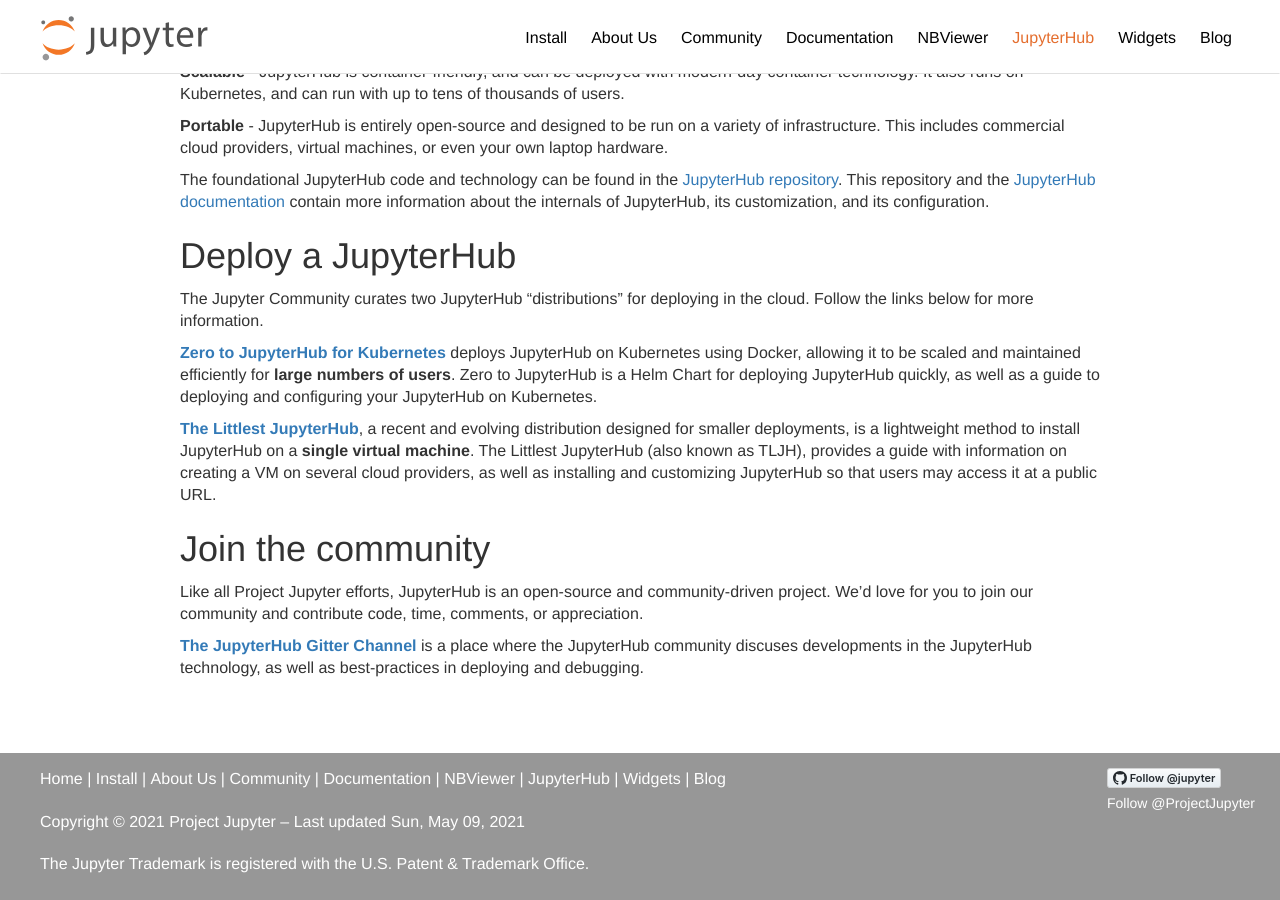
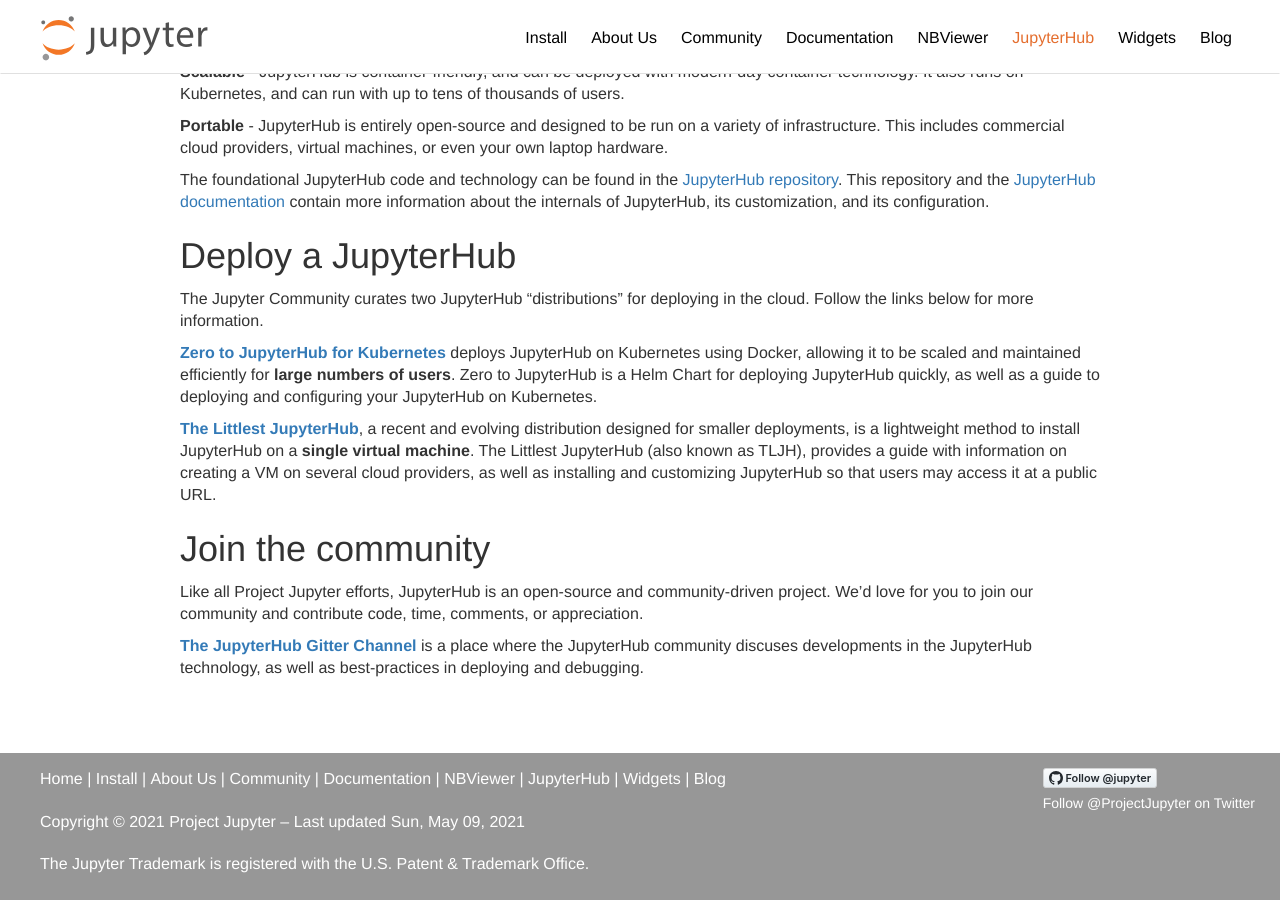
Before and after one commit to jupyter/jupyter.github.io, a Jekyll site: the page built from hub.md, in a window 1280 px wide and 900 px high, scrolled down 802 px. Built offline with Jekyll 4.4.1, drawn with Linux system fonts in a browser that asks for light colours; comment, search, counter and statistics services are not loaded; some of the changed lines change nothing that is shown.

Commit message:
Remove twitter Javascript.
1) it's tracking user.
2) it's partially broken for users that have add blockers and co.

```diff
--- a/_includes/footer.html
+++ b/_includes/footer.html
@@ -23,7 +23,7 @@
             </div>
             <div class="follow">
                 <a href="https://github.com/jupyter" class="button github-button" aria-label="Follow @jupyter on GitHub"><svg version="1.1" width="14" height="14" viewBox="0 0 16 16" class="octicon octicon-mark-github" aria-hidden="true"><path fill-rule="evenodd" d="M8 0C3.58 0 0 3.58 0 8c0 3.54 2.29 6.53 5.47 7.59.4.07.55-.17.55-.38 0-.19-.01-.82-.01-1.49-2.01.37-2.53-.49-2.69-.94-.09-.23-.48-.94-.82-1.13-.28-.15-.68-.52-.01-.53.63-.01 1.08.58 1.23.82.72 1.21 1.87.87 2.33.66.07-.52.28-.87.51-1.07-1.78-.2-3.64-.89-3.64-3.95 0-.87.31-1.59.82-2.15-.08-.2-.36-1.02.08-2.12 0 0 .67-.21 2.2.82.64-.18 1.32-.27 2-.27.68 0 1.36.09 2 .27 1.53-1.04 2.2-.82 2.2-.82.44 1.1.16 1.92.08 2.12.51.56.82 1.27.82 2.15 0 3.07-1.87 3.75-3.65 3.95.29.25.54.73.54 1.48 0 1.07-.01 1.93-.01 2.2 0 .21.15.46.55.38A8.013 8.013 0 0 0 16 8c0-4.42-3.58-8-8-8z"></path></svg> <span>Follow @jupyter</span></a>
-                <br><a href="https://twitter.com/ProjectJupyter" class="twitter-follow-button" data-show-count="false">Follow @ProjectJupyter</a>
+                <br><a href="https://twitter.com/intent/follow?screen_name=ProjectJupyter" class="twitter-follow-button" data-show-count="false">Follow @ProjectJupyter on Twitter</a>
             </div>
         </div>
     </div>
@@ -45,5 +45,3 @@
             });
         </script>
     {%- endif %}
-
-    <script>!function(d,s,id){var js,fjs=d.getElementsByTagName(s)[0],p=/^https:/.test(d.location)?'https':'http';if(!d.getElementById(id)){js=d.createElement(s);js.id=id;js.src=p+'://platform.twitter.com/widgets.js';fjs.parentNode.insertBefore(js,fjs);}}(document, 'script', 'twitter-wjs');</script>
```
